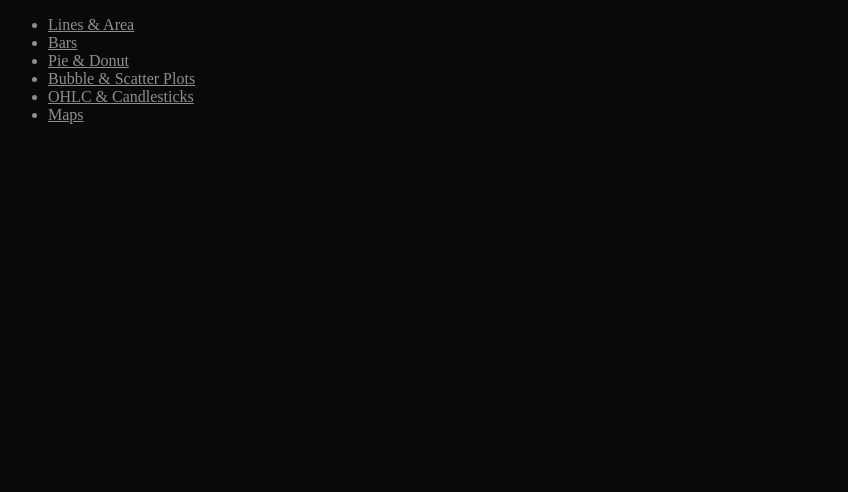
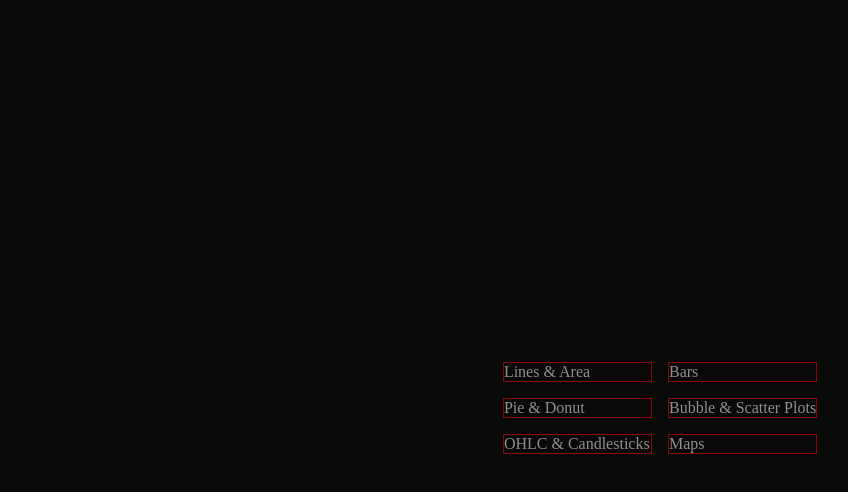
Before and after one commit to chideraao/visualizations-playground, a React (Create React App) app: page / in a window 1280 px wide. Shown: the top 492 px of the page, without its empty margins (0-848 px from the left). Built offline with nearby package versions, Linux system fonts and the light colour scheme; no server answers; a web font is replaced by a local one.

Commit message:
final touches

```diff
--- a/src/App.css
+++ b/src/App.css
@@ -19,13 +19,73 @@ h1 {
   font-family: "Syne Mono", monospace;
 }
 
+li {
+  list-style-type: none;
+}
+
+a {
+  text-decoration: none;
+}
+
 .flex {
   display: flex;
 }
 
+.load-container {
+  position: fixed;
+  top: 0;
+  left: 0;
+  width: 100%;
+  height: 100vh;
+  overflow: hidden;
+  pointer-events: none;
+}
+
+.load-screen {
+  position: relative;
+  padding-top: 0px;
+  padding-left: 0px;
+  padding-right: 0px;
+  background-color: #19bc8b;
+  width: 0%;
+  height: 100%;
+}
+
+.load-screen1 {
+  position: relative;
+  padding-top: 0px;
+  padding-left: 0px;
+  padding-right: 0px;
+  background-color: #1c1b2b;
+  width: 100%;
+  height: 0%;
+}
+
+.headd {
+  opacity: 0;
+  height: 100vh;
+  pointer-events: none;
+  display: flex;
+  justify-content: center;
+  align-items: center;
+}
+
+.home .headd ul {
+  display: grid;
+  grid-template-columns: repeat(2, 1fr);
+  gap: 1rem;
+}
+
+.home {
+  overflow: hidden;
+}
+
+.home li {
+  border: 1px solid red;
+}
+
 .chart-container {
   position: relative;
-  /* width: 70%; */
   height: 60vh;
   padding-bottom: 2rem;
   min-width: 360px;
@@ -37,50 +97,6 @@ h1 {
   background-color: #1c1b2b;
   border-radius: 1rem;
   padding: 0.7rem;
-}
-
-img {
-  width: 3rem;
-  height: 3rem;
-}
-
-.loader {
-  height: 100vh;
-  display: flex;
-  justify-content: center;
-  align-items: center;
-  text-align: center;
-}
-
-.loading-1 {
-  width: 60px;
-  height: 60px;
-  color: var(--primary-color);
-  margin: auto;
-  margin-bottom: 2rem;
-  --c: linear-gradient(currentColor 0 0);
-  --r1: radial-gradient(farthest-side at bottom, currentColor 93%, #0000);
-  --r2: radial-gradient(farthest-side at top, currentColor 93%, #0000);
-  background: var(--c), var(--r1), var(--r2), var(--c), var(--r1), var(--r2),
-    var(--c), var(--r1), var(--r2);
-  background-repeat: no-repeat;
-  animation: db1 1s infinite alternate;
-}
-
-@keyframes db1 {
-  0%,
-  10% {
-    background-size: 8px 0, 8px 4px, 8px 4px;
-    background-position: 0 50%, 0 calc(50% - 2px), 0 calc(50% + 2px), 50% 50%,
-      50% calc(50% - 2px), 50% calc(50% + 2px), 100% 50%, 100% calc(50% - 2px),
-      100% calc(50% + 2px);
-  }
-  90%,
-  100% {
-    background-size: 8px 100%, 8px 4px, 8px 4px;
-    background-position: 0 50%, 0 -2px, 0 calc(100% + 2px), 50% 50%, 50% -2px,
-      50% calc(100% + 2px), 100% 50%, 100% -2px, 100% calc(100% + 2px);
-  }
 }
 
 .chart-duration ul li {
@@ -114,38 +130,3 @@ img {
     display: none;
   }
 }
-
-.load-container {
-  position: fixed;
-  top: 0;
-  left: 0;
-  width: 100%;
-  height: 100vh;
-  overflow: hidden;
-  pointer-events: none;
-}
-
-.load-screen {
-  position: relative;
-  padding-top: 0px;
-  padding-left: 0px;
-  padding-right: 0px;
-  background-color: #19bc8b;
-  width: 0%;
-  height: 100%;
-}
-
-.load-screen1 {
-  position: relative;
-  padding-top: 0px;
-  padding-left: 0px;
-  padding-right: 0px;
-  background-color: #1c1b2b;
-  width: 100%;
-  height: 0%;
-}
-
-.Headd {
-  opacity: 0;
-  pointer-events: none;
-}
--- a/src/pages/Home.jsx
+++ b/src/pages/Home.jsx
@@ -42,7 +42,7 @@ function Home() {
   });
 
   return (
-    <div>
+    <div className="home">
       <div className="load-container">
         <div
           className="load-screen1"
@@ -56,7 +56,7 @@ function Home() {
           <h1>MY PRECIOUS</h1>
         </div>
       </div>
-      <div className="Headd" ref={(el) => (body = el)}>
+      <div className="headd" ref={(el) => (body = el)}>
         <ul>
           <li>
             <Link to="/lines"> Lines & Area</Link>
```
Also changed, not shown: src/components/Loading.jsx (deleted, +0 -13 lines).
